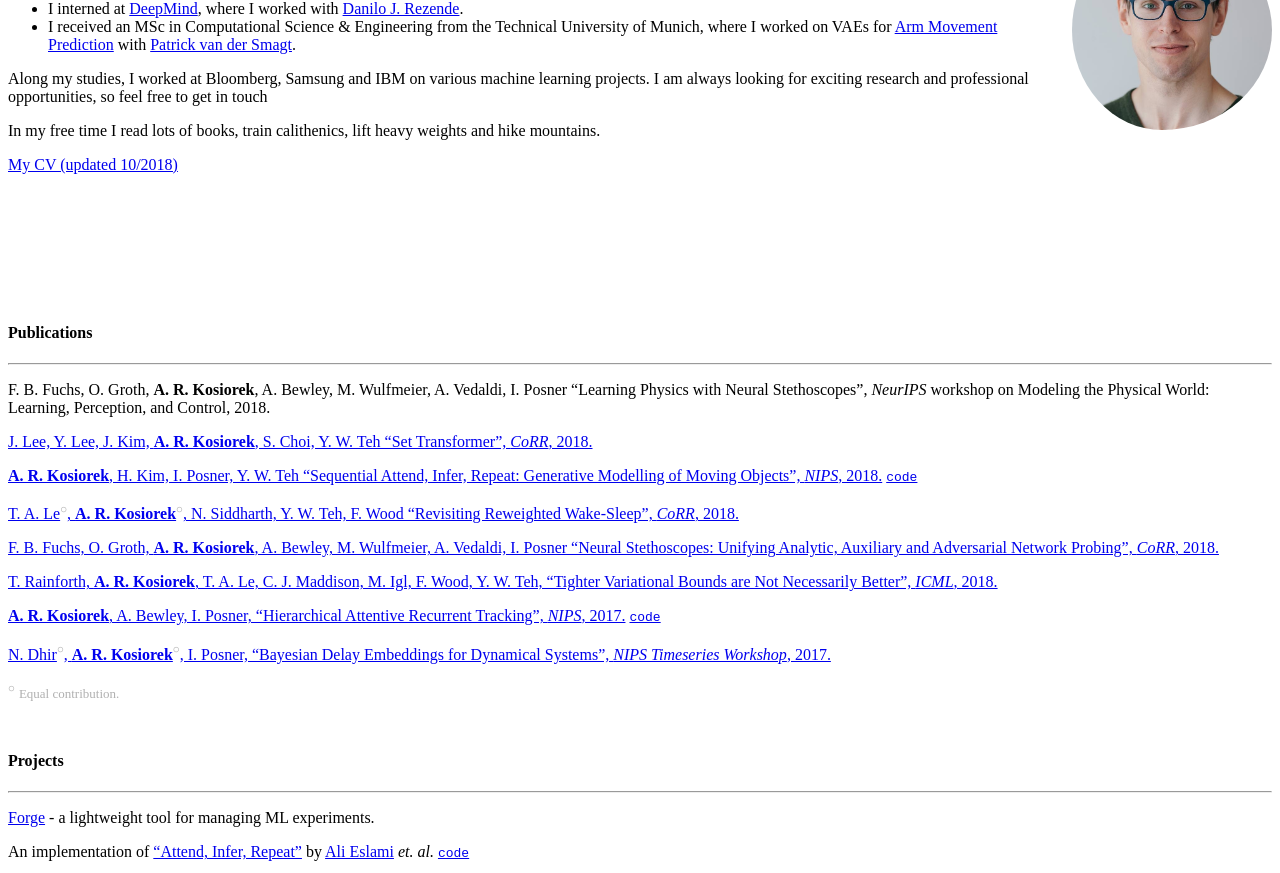
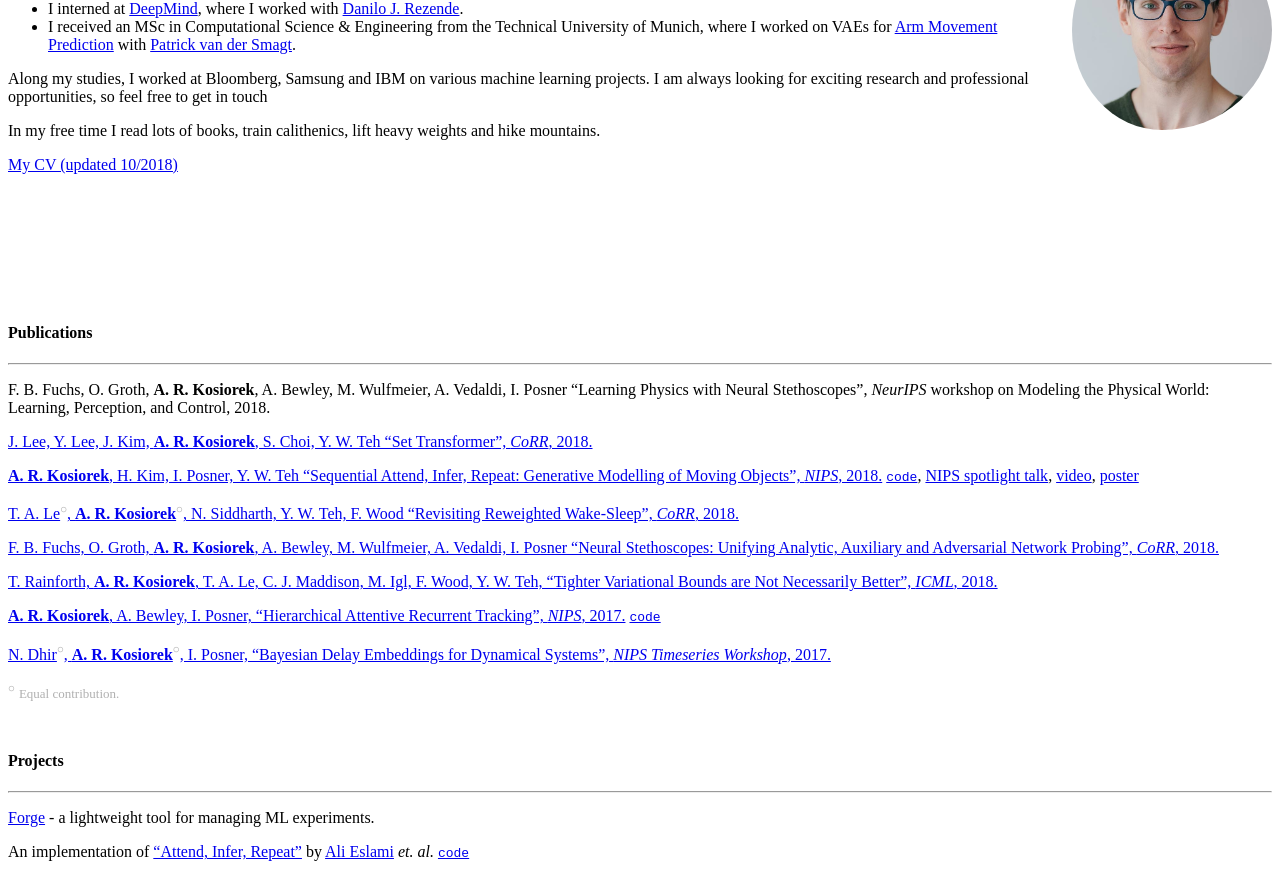
Before and after one commit to akosiorek/akosiorek.github.io, a Jekyll site: the page built from about.md, in a window 1280 px wide, cut to the strip 345-1218 px from the top of the page. Built offline with Jekyll 4.4.1, drawn with Linux system fonts in a browser that asks for light colours; formulas are drawn with MathJax 3.

Commit message:
add extras to sqair

```diff
--- a/about.md
+++ b/about.md
@@ -29,7 +29,7 @@ F. B. Fuchs, O. Groth, **A. R. Kosiorek**, A. Bewley, M. Wulfmeier, A. Vedaldi,
 [J. Lee, Y. Lee, J. Kim, **A. R. Kosiorek**, S. Choi, Y. W. Teh "Set Transformer", _CoRR_, 2018.](https://arxiv.org/abs/1810.00825)
 
 
-[**A. R. Kosiorek**, H. Kim, I. Posner, Y. W. Teh "Sequential Attend, Infer, Repeat: Generative Modelling of Moving Objects", _NIPS_, 2018.](https://arxiv.org/abs/1806.01794) [`code`](https://github.com/akosiorek/sqair)
+[**A. R. Kosiorek**, H. Kim, I. Posner, Y. W. Teh "Sequential Attend, Infer, Repeat: Generative Modelling of Moving Objects", _NIPS_, 2018.](https://arxiv.org/abs/1806.01794) [`code`](https://github.com/akosiorek/sqair), [NIPS spotlight talk](https://www.facebook.com/nipsfoundation/videos/515859272265612/?t=2897), [video](https://youtu.be/-IUNQgSLE0c), [poster](https://drive.google.com/open?id=1HC0FflbWhYd2XtuJMD7qW3jbuOuNEy7T)
 
 [T. A. Le<sup style="color: #B0B0B0;">$$\circ$$</sup>, **A. R. Kosiorek**<sup style="color: #B0B0B0;">$$\circ$$</sup>, N. Siddharth, Y. W. Teh, F. Wood "Revisiting Reweighted Wake-Sleep", _CoRR_, 2018.](https://arxiv.org/abs/1805.10469)
 
```
